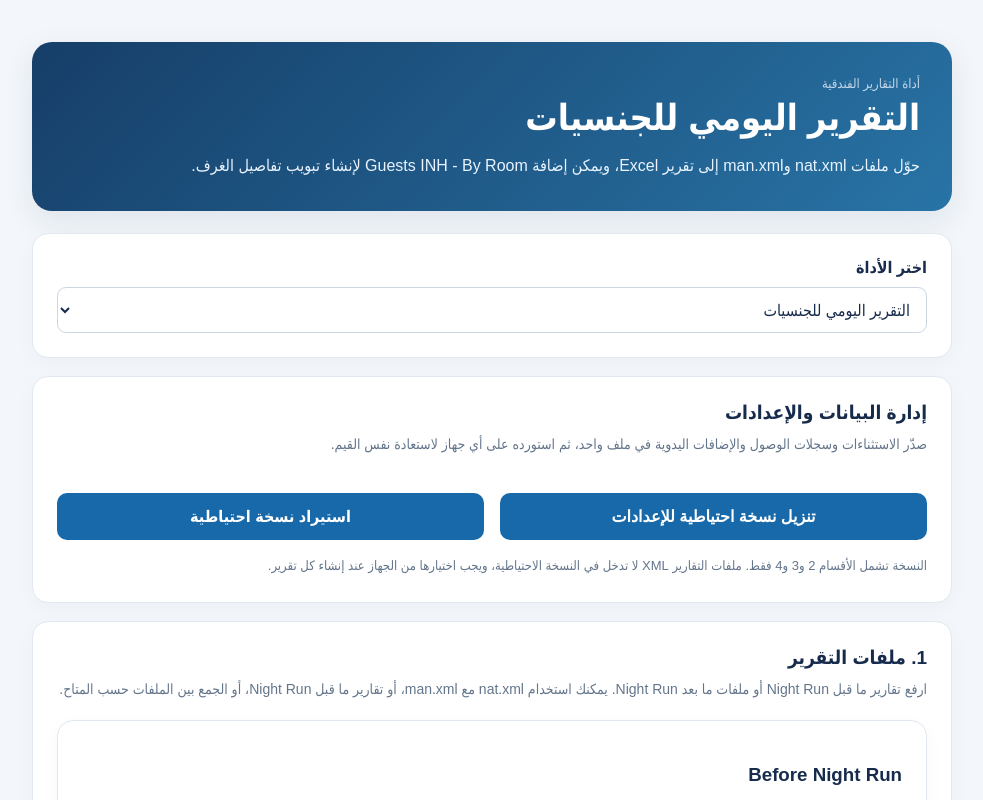
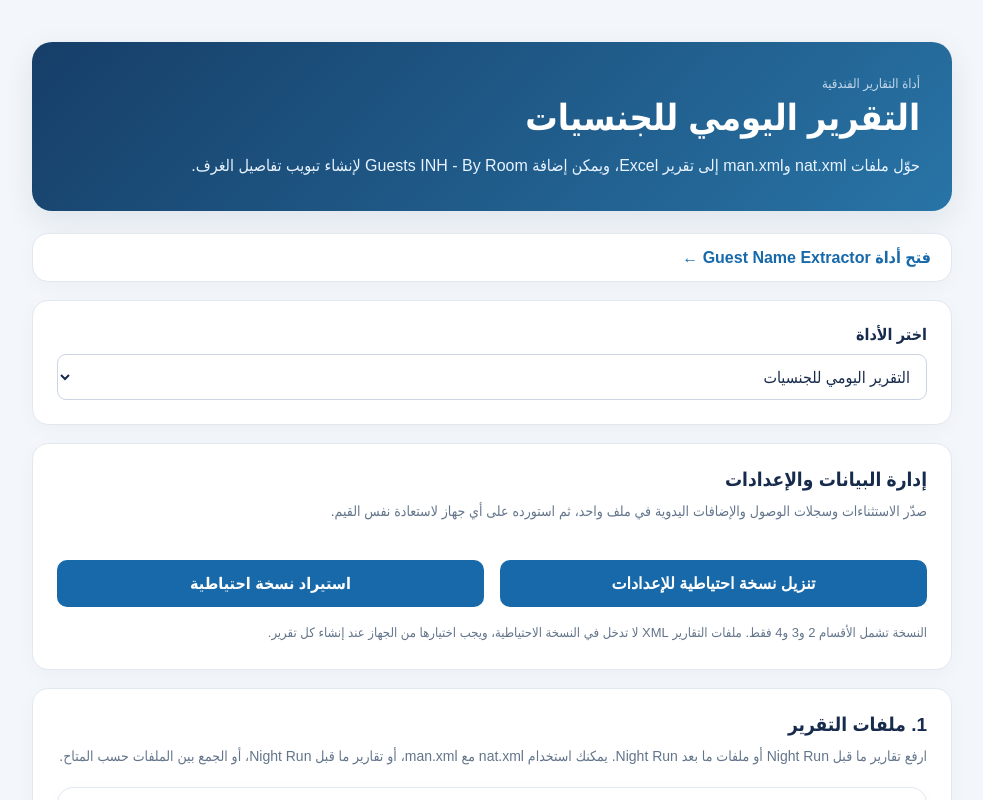
Before and after one commit to dsaad12344321-svg/nationality, a Next.js app: page / in a window 1280 px wide. Shown: the top 800 px of the page, without its empty margins (148-1131 px from the left). Built offline with nearby package versions, Linux system fonts and the light colour scheme.

Commit message:
Add Guest Name Extractor navigation link

```diff
--- a/app/page.tsx
+++ b/app/page.tsx
@@ -435,6 +435,10 @@ export default function Home() {
         <p>{activeTool === "nationality" ? "حوّل ملفات nat.xml وman.xml إلى تقرير Excel، ويمكن إضافة Guests INH - By Room لإنشاء تبويب تفاصيل الغرف." : activeTool === "towels" ? "ارفع تقرير الغرف لاستخراج أرقام الغرف التي لا تحتوي على Towel Card." : activeTool === "nationality-missing" ? "ارفع Guest INH By Nationality لاستخراج أرقام الغرف التي لا تحتوي على كود جنسية." : activeTool === "missing-profile" ? "قارن عدد Adults + Children بعدد الأسماء المسجلة في Main Profile وAccompanying Names." : "ارفع Journal by Cashier and Transaction Code لاستخراج الحركات، أو RES_DETAIL لاستخراج غرف الوصول التي لديها 1012 Fixed Charges."}</p>
       </header>
 
+      <section className="panel" style={{ padding: "14px 20px", marginBottom: 18 }}>
+        <a href="/guest-name-extractor" style={{ color: "#1769aa", fontWeight: 700, textDecoration: "none" }}>فتح أداة Guest Name Extractor ←</a>
+      </section>
+
       <section className="panel tool-picker">
         <label htmlFor="tool-select">اختر الأداة</label>
         <select id="tool-select" value={activeTool} onChange={(e) => setActiveTool(e.target.value as "nationality" | "towels" | "nationality-missing" | "missing-profile" | "journal")}>
```
